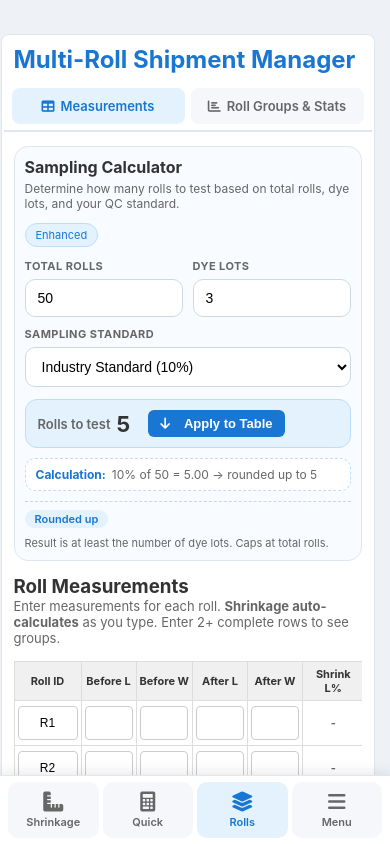
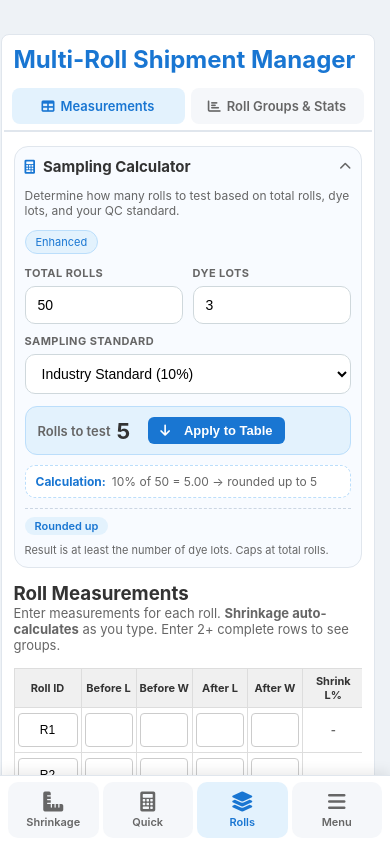
Before and after one commit to Altosonar/New-fabric-Shrinkage-Updated-6-14-back-up, a React (Vite) app: page / in a window 390 px wide. Both pictures are taken after a click on the button "Rolls". Shown: the top 844 px of the page. Built offline with nearby package versions, Linux system fonts and the light colour scheme.

Commit message:
feat: collapsible sampling calculator + compact results box + full-width visualizer on mobile

```diff
--- a/src/features/shrinkage-calculator/components/RollManager.tsx
+++ b/src/features/shrinkage-calculator/components/RollManager.tsx
@@ -46,6 +46,7 @@ export function RollManager({ unit, onTransferToMain }: RollManagerProps) {
   const [deletedStack, setDeletedStack] = useState<Array<{ row: RollRow }>>([]);
   // Tabbed interface: 'measurements' | 'analytics'
   const [rollTab, setRollTab] = useState<'measurements' | 'analytics'>('measurements');
+  const [samplingCollapsed, setSamplingCollapsed] = useState(false);
 
 
   // Save modal states
@@ -264,6 +265,7 @@ export function RollManager({ unit, onTransferToMain }: RollManagerProps) {
   const handleApplySampling = useCallback(() => {
     const count = sampling.recommended;
     if (count <= 0) return;
+    setSamplingCollapsed(true);
     const newRows: RollRow[] = [];
     for (let i = 1; i <= count; i++) {
       newRows.push({ order: i, id: `R${i}`, bL: '', bW: '', aL: '', aW: '', sL: '-', sW: '-', group: '' });
@@ -436,12 +438,37 @@ export function RollManager({ unit, onTransferToMain }: RollManagerProps) {
 
       {/* ── PART 1: Raw Measurements (Sampling + Table + Actions) ── */}
       <div className={`rm-tab-panel${rollTab === 'measurements' ? ' rm-tab-active' : ''}`}>
-      {/* ── Sampling Calculator ─────────────────────────────────────────────── */}
+      {/* ── Sampling Calculator (collapsible) ─────────────────────────────── */}
       <div className="sampling-card">
-        <div className="sampling-header">
+        {/* Collapsed summary header — always visible */}
+        <button
+          type="button"
+          className="sampling-collapse-btn"
+          onClick={() => setSamplingCollapsed(v => !v)}
+          aria-expanded={!samplingCollapsed}
+        >
+          <div className="sampling-collapse-left">
+            <i className="fas fa-calculator" style={{ color: 'var(--primary)', fontSize: 14 }}></i>
+            {samplingCollapsed ? (
+              <span className="sampling-collapse-summary">
+                Sampling: <strong>{sampling.recommended} Rolls</strong>
+                <span className="sampling-collapse-std">
+                  {samplingStd === '10pct' ? 'Industry 10%' : samplingStd === 'sqrt' ? 'Strict QC' : '100% Testing'}
+                </span>
+              </span>
+            ) : (
+              <span className="sampling-collapse-title">Sampling Calculator</span>
+            )}
+          </div>
+          <i className={`fas fa-chevron-${samplingCollapsed ? 'down' : 'up'} sampling-collapse-icon`}></i>
+        </button>
+
+        {/* Expanded body */}
+        {!samplingCollapsed && (
+          <>
+        <div className="sampling-header" style={{ marginTop: 12 }}>
           <div>
-            <h3>Sampling Calculator</h3>
-            <p>Determine how many rolls to test based on total rolls, dye lots, and your QC standard.</p>
+            <p style={{ margin: 0, fontSize: 12, color: 'var(--text-light)' }}>Determine how many rolls to test based on total rolls, dye lots, and your QC standard.</p>
           </div>
           <span className="sampling-badge">Enhanced</span>
         </div>
@@ -505,6 +532,8 @@ export function RollManager({ unit, onTransferToMain }: RollManagerProps) {
           <span className="pill">Rounded up</span>
           <span>Result is at least the number of dye lots. Caps at total rolls.</span>
         </div>
+          </>
+        )}
       </div>
 
       {/* ── Roll Measurements Table ─────────────────────────────────────────── */}
--- a/src/styles/index.css
+++ b/src/styles/index.css
@@ -1983,8 +1983,8 @@ body {
   }
   .width-slider-vertical { display: none !important; }
   .width-slider-horizontal { display: block !important; width: calc(100% - 24px); margin: 8px 12px 0; padding: 6px 8px; }
-  .preview-box { max-height: 32vh; max-width: 92vw; width: 100%; margin: 0 auto; aspect-ratio: 1 / 1; overflow: visible; }
-  .results-box { padding: 6px; }
+  .preview-box { max-height: none; max-width: 100%; width: 100%; margin: 0 auto; aspect-ratio: 1 / 1; overflow: visible; }
+  .results-box { padding: 6px 10px; }
   .visualizer-wrapper { margin-bottom: 6px; justify-content: center; padding: 0; overflow: visible; }
   input[type="range"] { height: 32px; -webkit-appearance: none; background: transparent; margin: 6px 0; }
   input[type="range"]::-webkit-slider-runnable-track { height: 6px; border-radius: 999px; background: #e6eef8; }
@@ -1996,10 +1996,13 @@ body {
   .shrink-label { padding: 3px 6px; font-size: 11px; border-radius: 8px; }
   .preview-label-footer { font-size: 13px; margin-top: 8px; }
   .shrinkage-indicator { font-size: 12px; padding: 4px 8px; }
-  .results-box { padding: 8px; margin-top: 8px; }
-  .results-box h4 { font-size: 13px; margin-bottom: 8px; }
+  .results-box { padding: 8px 10px; margin-top: 6px; }
+  .results-box h4 { font-size: 13px; margin-bottom: 6px; padding-bottom: 6px; }
   #lengthDisplay, #widthDisplay { font-size: 22px !important; }
-  .preview-box { border-radius: 10px; box-shadow: 0 6px 20px rgba(0,0,0,0.06); }
+  .preview-box { border-radius: 10px; box-shadow: 0 6px 20px rgba(25,118,210,0.12); max-height: none; max-width: 100%; width: 100%; }
+  /* Full-bleed visualizer — pull shrinkage-part-results edge-to-edge on mobile */
+  .shrinkage-part-results { margin-left: -12px; margin-right: -12px; padding: 0 12px; }
+  .mobile-results-box { margin-left: 0 !important; margin-right: 0 !important; }
 
   /* Calculate & action buttons — fixed above mobile bottom nav */
   .calc-btn-container {
@@ -3419,3 +3422,82 @@ body {
     width: 100%;
   }
 }
+
+/* ── Sampling Calculator collapsible header ──────────────────────────────────── */
+.sampling-collapse-btn {
+  display: flex;
+  align-items: center;
+  justify-content: space-between;
+  width: 100%;
+  background: none;
+  border: none;
+  cursor: pointer;
+  padding: 0;
+  font-family: inherit;
+  gap: 10px;
+}
+.sampling-collapse-left {
+  display: flex;
+  align-items: center;
+  gap: 8px;
+  flex: 1;
+  min-width: 0;
+}
+.sampling-collapse-title {
+  font-size: 15px;
+  font-weight: 700;
+  color: var(--text-main);
+}
+.sampling-collapse-summary {
+  font-size: 13px;
+  color: var(--text-main);
+  display: flex;
+  align-items: center;
+  gap: 6px;
+  flex-wrap: wrap;
+}
+.sampling-collapse-summary strong {
+  color: var(--primary);
+  font-size: 14px;
+}
+.sampling-collapse-std {
+  background: var(--info-light);
+  color: var(--primary);
+  border: 1px solid #bbdefb;
+  font-size: 10px;
+  padding: 2px 8px;
+  border-radius: 999px;
+  font-weight: 700;
+}
+.sampling-collapse-icon {
+  font-size: 12px;
+  color: var(--text-light);
+  flex-shrink: 0;
+  transition: transform 0.2s;
+}
+
+/* Results box: tighten mobile vertical footprint while keeping numbers large */
+@media screen and (max-width: 768px) {
+  .results-box {
+    padding: 8px 10px;
+    margin-top: 4px;
+    margin-bottom: 0;
+  }
+  .results-box h4 {
+    font-size: 12px;
+    margin-bottom: 5px;
+    padding-bottom: 5px;
+  }
+  /* Keep numbers large — only reduce label size */
+  .results-box [style*="font-size: 28px"],
+  .results-box [style*="font-size: 24px"] {
+    font-size: 26px !important;
+  }
+  .results-box [style*="font-size: 14px"][style*="font-weight: 700"] {
+    font-size: 11px !important;
+    margin-bottom: 2px !important;
+  }
+  .results-box [style*="height: 50px"] {
+    height: 36px !important;
+  }
+}
```
